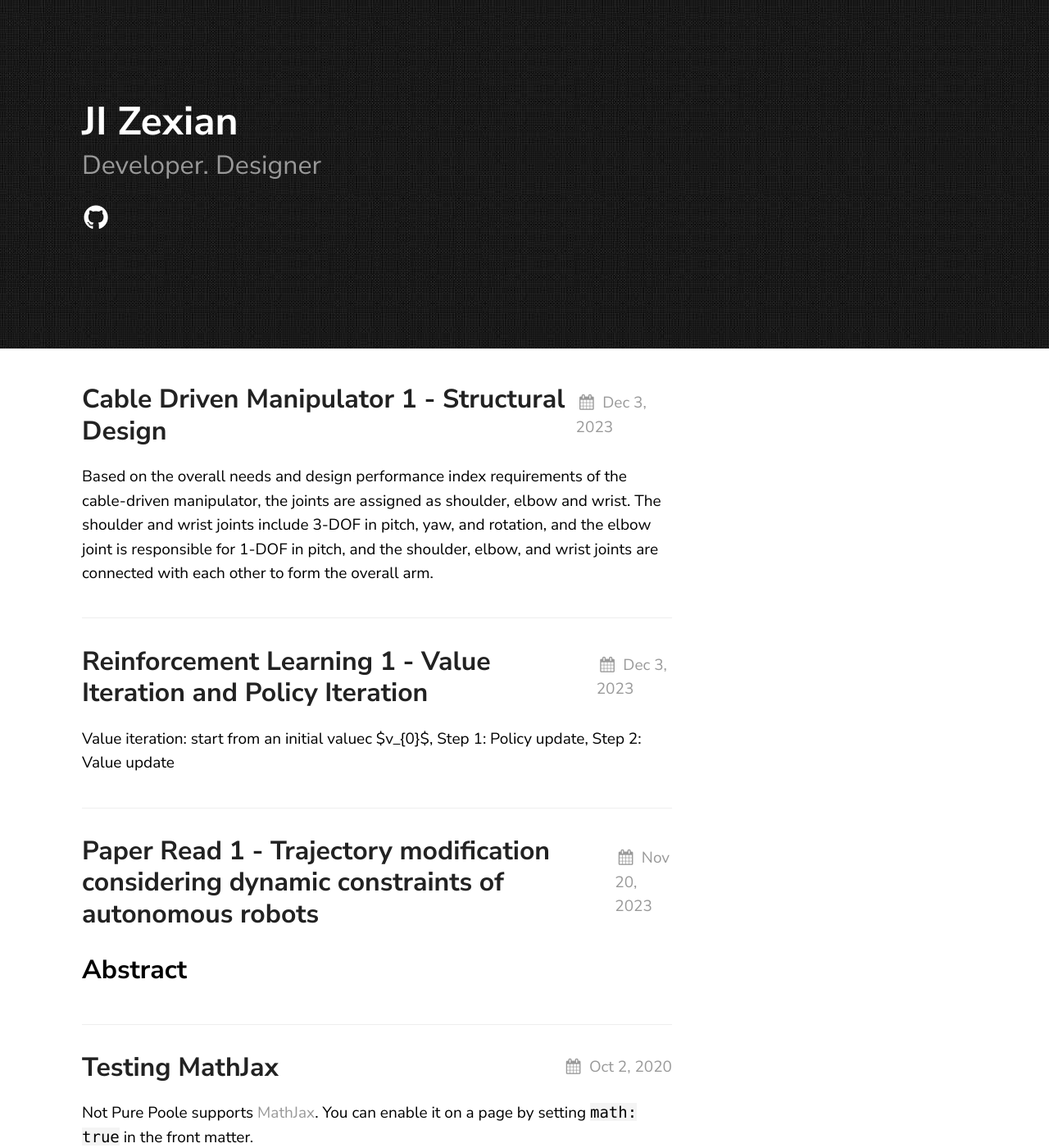
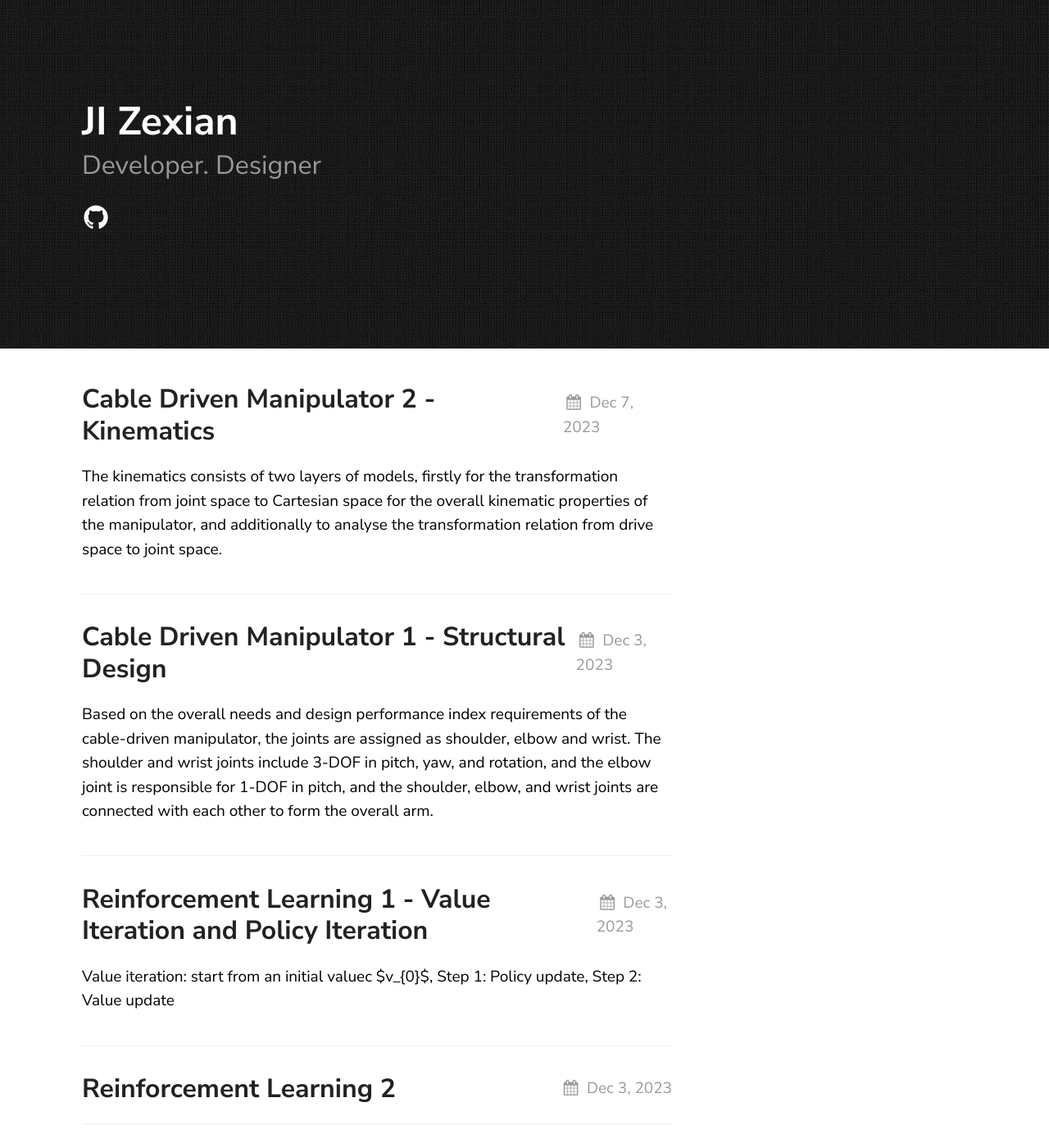
Before and after one commit to Go2SchooI/Go2SchooI.github.io, a Jekyll site: the page built from index.md, in a window 1280 px wide and 1400 px high. Shown: the whole window at 82% size. Built offline with Jekyll 4.4.1, drawn with Linux system fonts in a browser that asks for light colours; part of the change alters nothing that is shown.

Commit message:
add kinematics

````diff
--- /dev/null
+++ b/_posts/2023-12-07-cable-driven-manipulator-2.md
@@ -0,0 +1,146 @@
+---
+layout: post
+title:  "Cable Driven Manipulator 2 - Kinematics"
+date:   2023-12-07 14:15:06 +0800
+math: true
+---
+
+The kinematics consists of two layers of models, firstly for the transformation relation from joint space to Cartesian space for the overall kinematic properties of the manipulator, and additionally to analyse the transformation relation from drive space to joint space.
+
+## Joint space to Cartesian space
+
+Algorithm validation using PUMA560 as an example:
+
+```
+close all,
+clear,clc;
+
+%% Modified DH parameters
+
+L1 =  Link([ 0,    0,       0,        0,      0], 'modified');
+L2 =  Link([ 0,    0,      -0.03,      -pi/2,    0], 'modified');
+L3 =  Link([ 0,    0,      0.34,       0,      0], 'modified');
+L4 =  Link([ 0,    0.338,   -0.04,   -pi/2,    0], 'modified');
+L5 =  Link([ 0,    0,      0,        pi/2,    0], 'modified');
+L6 =  Link([ 0,    0,      0,       -pi/2,    0], 'modified');
+robot_modified = SerialLink([L1,L2,L3,L4,L5,L6]);
+% robot_modified.display();
+robot_modified.teach([0 0 0 0 0 0]);
+
+theta_target = [deg2rad(10.8), deg2rad(-3.6), deg2rad(-3.6), deg2rad(7.2), deg2rad(-7.2), deg2rad(7.2)];
+
+p_target = robot_modified.fkine(theta_target);
+q = rad2deg(robot_modified.ikine(p_target));
+
+%% 正运动学手搓好使
+
+% alpha = [0 -pi/2 0 -pi/2 pi/2 -pi/2];
+% d = [0 0 0 0.338 0 0];
+% a = [0 -0.03 0.34 -0.04 0 0];
+% T06 = eye(4);
+
+%     for k = 1:6
+%         T_XY_1 = cos(theta(k));
+%         T_XY_2 = -sin(theta(k));
+%         T_XY_3 = 0;
+%         T_XY_4 = a(k);
+%         T_XY_5 = sin(theta(k)) * cos(alpha(k));
+%         T_XY_6 = cos(theta(k)) * cos(alpha(k));
+%         T_XY_7 = -sin(alpha(k));
+%         T_XY_8 = -sin(alpha(k)) * d(k);
+%         T_XY_9 = sin(theta(k)) * sin(alpha(k));
+%         T_XY_10 = cos(theta(k)) * sin(alpha(k));
+%         T_XY_11 = cos(alpha(k));
+%         T_XY_12 = cos(alpha(k)) * d(k);
+%
+%         T_XY = [T_XY_1  T_XY_2  T_XY_3  T_XY_4;
+%                 T_XY_5  T_XY_6  T_XY_7  T_XY_8;
+%                 T_XY_9  T_XY_10 T_XY_11 T_XY_12;
+%                 0       0       0       1];
+%
+%         T06 = T06 * T_XY;
+%     end
+
+%% 逆运动学中雅可比矩阵求解较为复杂，暂时调用Robotics Toolbox
+
+N = 1000;
+x_target = p_target.t';
+x_ = zeros(1,3);
+e = zeros(1,6);
+eplot = zeros(1,N);
+theta = [0, 0, 0, 0, 0, 0];
+
+for j = 1 : N
+    %平移
+    p = robot_modified.fkine(theta);
+    x_(1:3) = p.t';
+    e(1:3) = x_target - x_;
+
+    %旋转
+    Rq = t2r(p);
+    rrr = t2r(p_target) * Rq';
+    [thn,V] = tr2angvec(t2r(p_target) * Rq');
+    e(4:6) = thn * V;
+    eplot(j) = e * e';
+
+    Jaco = jacob0(robot_modified, theta);
+    dq = Jaco' * e';
+    dq = 0.1 * dq;
+
+    theta = theta + dq';
+end
+
+thetadeg = rad2deg(theta);
+%%
+
+figure();
+plot(eplot)
+```
+
+<img src="https://cdn.jsdelivr.net/gh/Go2SchooI/blogImg@main/img/image-20231207152440376.png" alt="image-20231207152440376" style="zoom:50%;" />
+
+Error design:
+
+e(1:3) is the translation error, which can be calculated from $x_{target} - x$.
+
+e(4:6) is the rotation error, described by the rotation matrix.
+
+Suppose there is a vector called $A_1$ in coordinate system 1, $A_2$ in coordinate system 2, then:
+
+$$
+A_2=C_1^2A_1
+$$
+
+For the same reason:
+
+$$
+A_3=C_2^3 A_2
+$$
+
+Then
+
+$$
+A_3=C_2^3 C_1^2 A_1
+$$
+
+So
+
+$$
+C_1^3=C_2^3 C_1^2
+$$
+
+This formula describes the conversion of two rotations added together into one larger rotation. That is, the addition of rotations.
+
+So
+
+$$
+C_2^{3^{-1}} C_1^3=C_1^2
+$$
+
+This would indicate that a large rotation minus a small rotation equals another rotation. That is, subtraction between rotations.
+
+In matrix operation, "inverse" is not easy to find, the best matrix to find is "transpose". But since the rotated matrix is "orthogonal matrix", its "transpose" = "inverse", so not only the error of the rotated matrix must be a rotated matrix, but also the calculation process becomes very simple.
+
+$$
+C_2^{3^{T}} C_1^3=C_1^2
+$$
--- a/_sass/_begin.scss
+++ b/_sass/_begin.scss
@@ -1,3 +1,5 @@
+@use "sass:math";
+
 $minSupportedWidth: 320px;
 $maxSupportedWidth: 1280px;
 
@@ -5,11 +7,16 @@ $mobileWidth: 540px;
 $tabWidth: 768px;
 $desktopWidth: 1024px;
 
-*,*:before,*:after {
+*,
+*:before,
+*:after {
 	box-sizing: border-box;
 }
 
-img, embed, object, video {
+img,
+embed,
+object,
+video {
 	max-width: 100%;
 }
 
@@ -25,7 +32,7 @@ main {
 
 	@media screen and (min-width: $minSupportedWidth) {
 		// 960 = 1280-320
-		font-size: calc(#{$min} + #{($max - $min)/1px} * ((100vw - 320px) / 960));
+		font-size: calc(#{$min} + #{math.div($max - $min, 1px)} * ((100vw - 320px) / 960));
 	}
 
 	@media screen and (min-width: $maxSupportedWidth) {
````
Also changed, not shown: _posts/2023-12-03-reinforcement-learning-2.md (added).
